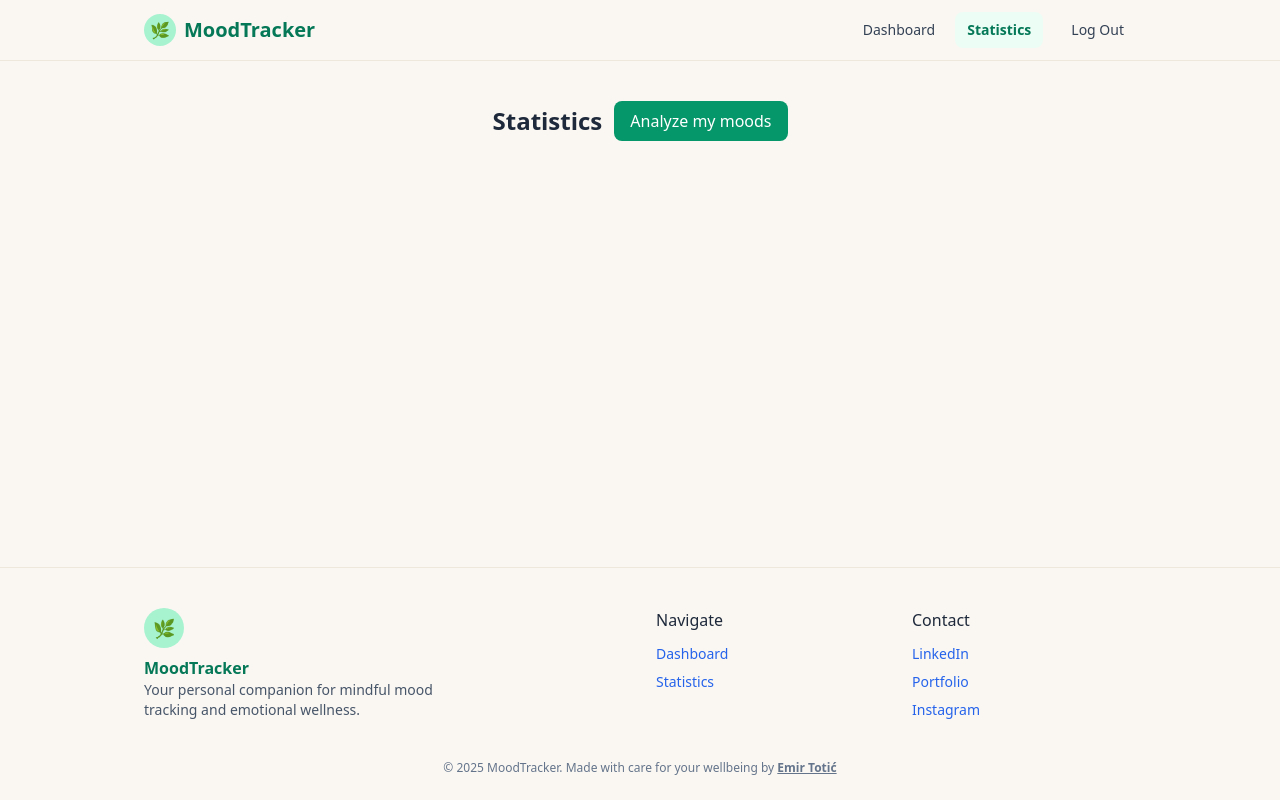
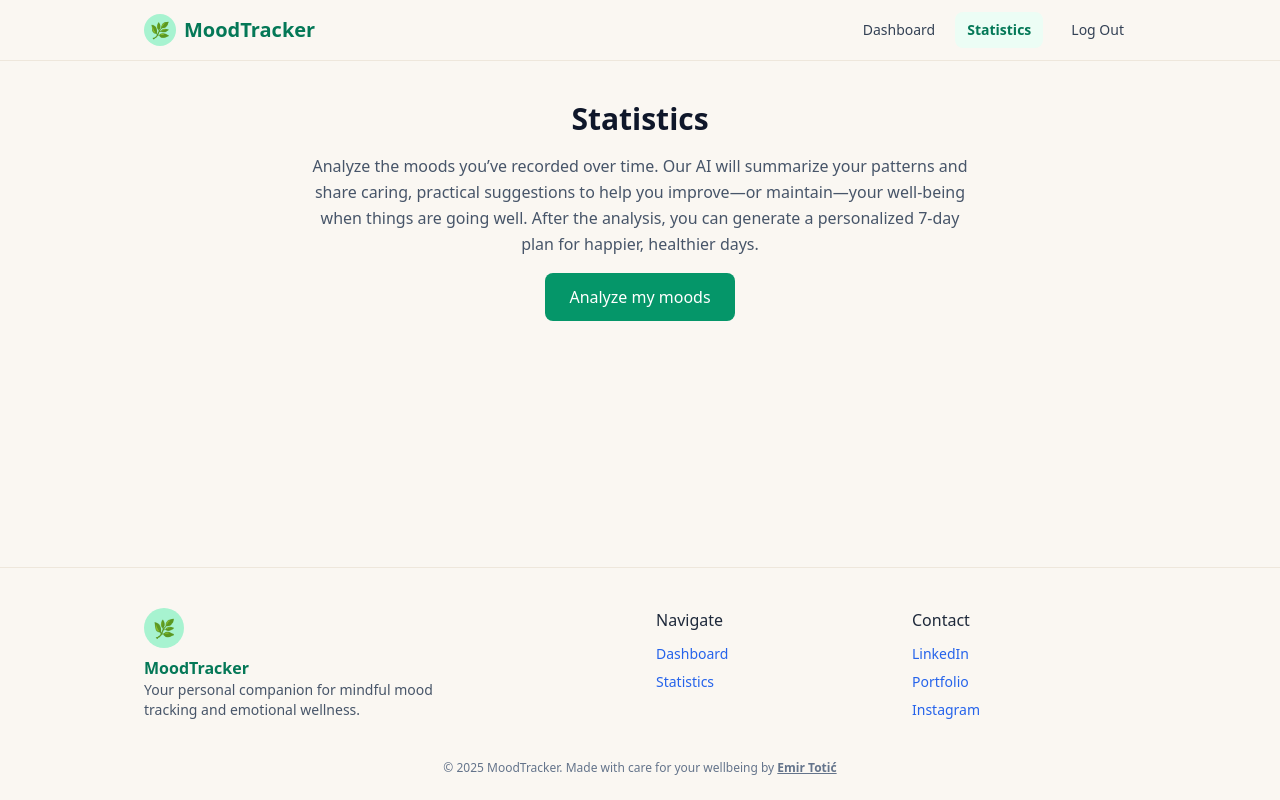
Before and after one commit to emirtotic/moodtracker-react, a React (Vite) app: page /statistics in a window 1280 px wide. Built offline with nearby package versions, Linux system fonts and the light colour scheme; sample sign-in values are in the browser's storage.

Commit message:
text changed

```diff
--- a/src/pages/Stats.tsx
+++ b/src/pages/Stats.tsx
@@ -41,8 +41,12 @@ export default function Stats() {
   const [planRaw, setPlanRaw] = useState<string | undefined>();
   const [plan, setPlan] = useState<PlanDay[] | undefined>();
 
+  // Uvodni tekst (nestaje nakon prve analize)
+  const [showIntro, setShowIntro] = useState(true);
+
   const runAnalyze = async () => {
     setLoadingAnalyze(true);
+    setShowIntro(false);
     try {
       const r = await analyze();
       setAverage(r.average);
@@ -99,59 +103,73 @@ export default function Stats() {
     URL.revokeObjectURL(url);
   };
 
+  // sticky bar prikazujemo tek nakon analize
   const showSticky = hasResults;
 
   return (
     <div className="min-h-screen flex flex-col">
       <Header />
+
       <main
         className={
           `flex-1 max-w-5xl mx-auto px-4 py-8 md:py-10 ` +
           (showSticky ? 'pb-24 md:pb-10' : '')
         }
       >
-        {/* Page header (title + CTA aligned) */}
-<div className="mb-4 flex flex-col gap-3 sm:flex-row sm:items-center sm:justify-between">
-  <h1 className="text-xl md:text-2xl font-semibold text-slate-800">Statistics</h1>
+        {/* Naslov + uvod + CTA (centar) */}
+        <section className="mb-6 flex flex-col items-center text-center gap-4">
+          <h1 className="text-2xl md:text-3xl font-semibold text-slate-900">Statistics</h1>
 
-  <div className="flex items-center gap-3 sm:justify-end">
+          {showIntro && (
+            <p className="text-slate-600 max-w-2xl leading-relaxed">
+              Analyze the moods you’ve recorded over time. Our AI will summarize your patterns and share caring,
+              practical suggestions to help you improve—or maintain—your well-being when things are going well.
+              After the analysis, you can generate a personalized 7-day plan for happier, healthier days.
+            </p>
+          )}
+
           <button
             onClick={runAnalyze}
             disabled={loadingAnalyze}
-      className="inline-flex items-center rounded-lg bg-emerald-600 text-white px-4 py-2 disabled:opacity-50"
+            className="rounded-lg bg-emerald-600 text-white px-6 py-3 text-base font-medium disabled:opacity-50 focus:outline-none focus:ring-2 focus:ring-emerald-700 focus:ring-offset-2"
+            aria-label="Analyze my moods"
           >
             {loadingAnalyze ? 'Analyzing…' : 'Analyze my moods'}
           </button>
-  </div>
-</div>
+        </section>
 
-
-        {/* Results */}
+        {/* Rezultati */}
         {hasResults && (
-          <div className="mt-6 space-y-4">
+          <section aria-live="polite" className="mt-6 space-y-4">
             {typeof average !== 'undefined' && (
               <div className="text-slate-700 text-sm md:text-base">
-                Average mood: <span className="font-semibold">{average.toFixed(2)}</span>
+                Average mood rate:{' '}
+                <span className="font-semibold">{average.toFixed(2)}</span>
               </div>
             )}
 
             {summary && (
-              <div className="text-slate-700 bg-white rounded-xl p-3 md:p-4 border border-[#EEE7DC] text-sm md:text-base">
+              <div className="text-slate-700 bg-white rounded-xl p-4 border border-[#EEE7DC] text-sm md:text-base">
                 {summary}
               </div>
             )}
 
             {suggestions && suggestions.length > 0 && (
-              <ul className="list-disc pl-5 md:pl-6 text-slate-700 bg-white rounded-xl p-3 md:p-4 border border-[#EEE7DC] text-sm md:text-base">
+              <div className="bg-white rounded-xl p-4 border border-[#EEE7DC]">
+                <h3 className="font-semibold text-slate-800 mb-2 text-sm md:text-base">
+                  Suggestions
+                </h3>
+                <ul className="list-disc pl-5 md:pl-6 text-slate-700 text-sm md:text-base space-y-1">
                   {suggestions.map((s, i) => (
                     <li key={i}>{s}</li>
                   ))}
                 </ul>
-            )}
               </div>
             )}
+          </section>
+        )}
 
-        {/* Sticky mobile CTA (uvek vidljiv na mobilnom kad ima rezultata) */}
+        {/* Sticky CTA za plan (pojavljuje se nakon analize) */}
         {showSticky && (
           <div
             className="
@@ -166,13 +184,14 @@ export default function Stats() {
             "
           >
             <br></br>
-            <div className="max-w-5xl mx-auto flex gap-3">
+            <div className="max-w-5xl mx-auto flex justify-center md:justify-start">
               <button
                 onClick={runPlan}
                 disabled={loadingPlan}
-                className="flex-1 md:flex-none md:w-auto rounded-lg bg-emerald-700 text-white px-4 py-3 md:py-2 disabled:opacity-50"
+                className="rounded-lg bg-emerald-700 text-white px-5 py-3 md:py-2 font-medium disabled:opacity-50 focus:outline-none focus:ring-2 focus:ring-emerald-800 focus:ring-offset-2"
+                aria-label="Create 7-day plan"
               >
-                {loadingPlan ? 'Creating…' : 'Create recovery plan'}
+                {loadingPlan ? 'Creating…' : 'Create 7-Day Plan'}
               </button>
             </div>
           </div>
@@ -190,7 +209,9 @@ export default function Stats() {
                 const lastIdx = d.items.length - 1;
                 return (
                   <div key={d.day} className="bg-[#F8F5EF] border border-[#EEE7DC] rounded-xl p-3 md:p-4">
-                    <div className="font-semibold text-slate-800 mb-2 text-sm md:text-base">Day {d.day}</div>
+                    <div className="font-semibold text-slate-800 mb-2 text-sm md:text-base">
+                      Day {d.day}
+                    </div>
                     <ul className="space-y-1">
                       {d.items.map((line, idx) => {
                         const isQuestion = /[?]$/.test(line) || /^(What|How)/i.test(line);
@@ -214,13 +235,13 @@ export default function Stats() {
             <div className="mt-4 flex flex-col sm:flex-row gap-2">
               <button
                 onClick={copyPlan}
-                className="rounded-lg border border-[#E5DACA] bg-white px-4 py-2 hover:bg-[#F4EFE8]"
+                className="rounded-lg border border-[#E5DACA] bg-white px-4 py-2 hover:bg-[#F4EFE8] focus:outline-none focus:ring-2 focus:ring-emerald-700"
               >
                 Copy plan
               </button>
               <button
                 onClick={downloadPlan}
-                className="rounded-lg border border-[#E5DACA] bg-white px-4 py-2 hover:bg-[#F4EFE8]"
+                className="rounded-lg border border-[#E5DACA] bg-white px-4 py-2 hover:bg-[#F4EFE8] focus:outline-none focus:ring-2 focus:ring-emerald-700"
               >
                 Download .txt
               </button>
@@ -231,6 +252,7 @@ export default function Stats() {
           </section>
         )}
       </main>
+
       <Footer />
     </div>
   );
```
Lines whose indentation alone changed are shown as unchanged.
